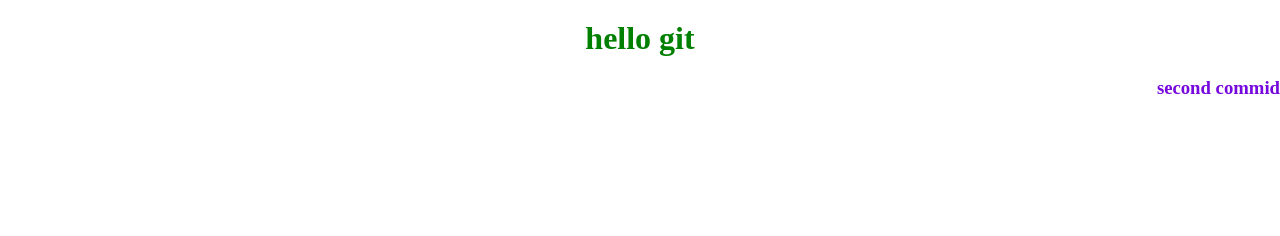
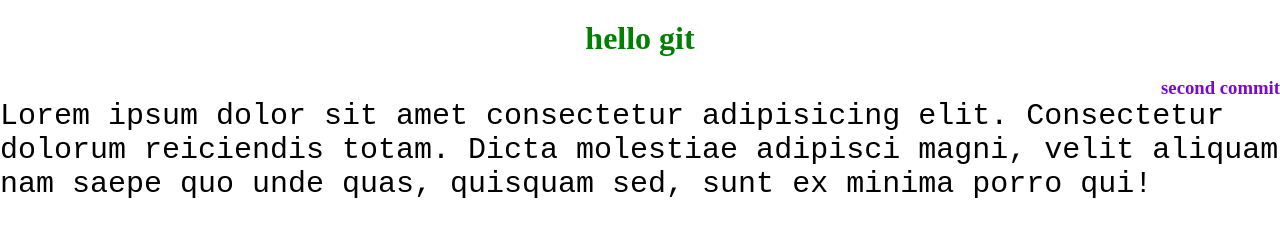
Before and after one commit to gygylja/git-lessons, a plain HTML site: page index.html in a window 1280 px wide. Drawn offline with Linux system fonts and the light colour scheme.

Commit message:
addet new tag

```diff
--- a/index.html
+++ b/index.html
@@ -1,5 +1,6 @@
 <!DOCTYPE html>
 <html lang="en">
+
 <head>
     <meta charset="UTF-8">
     <meta http-equiv="X-UA-Compatible" content="IE=edge">
@@ -7,10 +8,17 @@
     <title>Document</title>
     <link rel="stylesheet" href="styles/main.css">
 </head>
+
 <body>
 
     <h1>hello git</h1>
 
-    <h3>second commid</h3>
+    <h3>second commit
+
+    </h3>
+
+    <p>Lorem ipsum dolor sit amet consectetur adipisicing elit. Consectetur dolorum reiciendis totam. Dicta molestiae
+        adipisci magni, velit aliquam nam saepe quo unde quas, quisquam sed, sunt ex minima porro qui!</p>
 </body>
+
 </html>
--- a/styles/main.css
+++ b/styles/main.css
@@ -13,3 +13,7 @@ h3{
     color: rgb(118, 7, 221);
     text-align: right;
 }
+p{
+    font-family: monospace;
+    font-size: 30px;
+}
```
